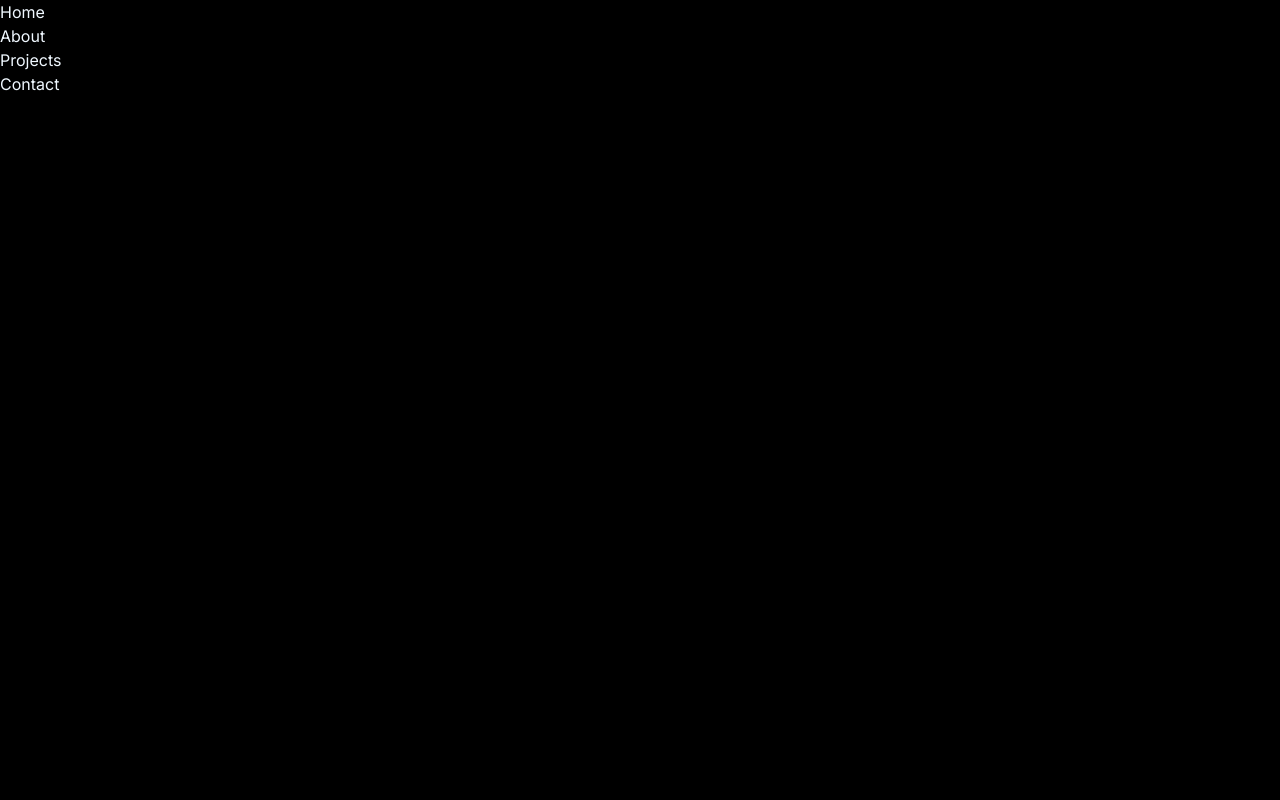
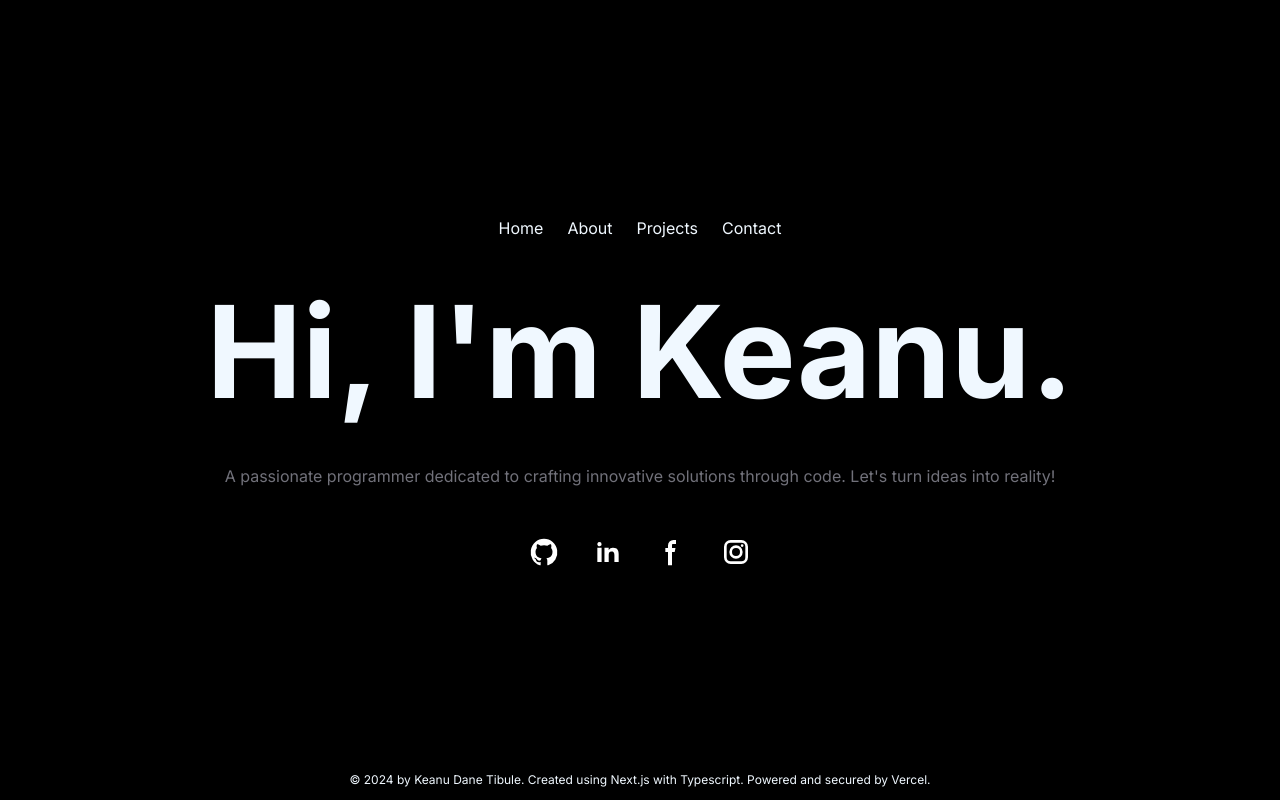
Before and after one commit to Keanu-Tibule/website-resume, a Next.js app: page / in a window 1280 px wide. Built offline with nearby package versions, Linux system fonts and the light colour scheme.

Commit message:
Home Page Creation - created home page - created Navbar links - linked pages to Navbar - created Footer component - added flowbite package - created SocIcons component

```diff
--- a/src/app/components/Footer.tsx
+++ b/src/app/components/Footer.tsx
@@ -0,0 +1,13 @@
+import React from "react";
+
+const Footer = () => {
+  return (
+    <div className="flex-col bg-black fixed bottom-0 left-0 w-full h-10 flex justify-center text-center">
+      <h2 className="text-xs">
+        © 2024 by Keanu Dane Tibule. Created using Next.js with Typescript.
+        Powered and secured by Vercel.
+      </h2>
+    </div>
+  );
+};
+export default Footer;
--- a/src/app/components/Navbar.tsx
+++ b/src/app/components/Navbar.tsx
@@ -1,10 +1,11 @@
 import React from 'react'
 import Link from 'next/link';
 
-const Navbar = () => {
+const Navbar: React.FC = () => {
   return (
+    <div className='py-4'>
       <nav>
-      <ul>
+        <ul className='flex justify-center space-x-6'>
           <li>
             <Link href="/">Home</Link>
           </li>
@@ -15,10 +16,11 @@ const Navbar = () => {
             <Link href="/pages/projects">Projects</Link>
           </li>
           <li>
-          <Link href="/contact">Contact</Link>
+            <Link href="/pages/contact">Contact</Link>
           </li>
         </ul>
       </nav>
+    </div>
   );
 }
 
--- /dev/null
+++ b/src/app/components/SocIcons.tsx
@@ -0,0 +1,93 @@
+import React from "react";
+
+const SocIcons = () => {
+  return (
+    <div className="py-8">
+      <ul className="flex justify-center space-x-8">
+        {/* Github */}
+        <li>
+          <a href="https://github.com/Keanu-Tibule" target="_blank" rel="noopener noreferrer">
+              <svg
+                className="w-[32px] h-[32px] text-white"
+                aria-hidden="true"
+                xmlns="http://www.w3.org/2000/svg"
+                width="24"
+                height="24"
+                fill="currentColor"
+                viewBox="0 0 24 24"
+              >
+                <path
+                  fill-rule="evenodd"
+                  d="M12.006 2a9.847 9.847 0 0 0-6.484 2.44 10.32 10.32 0 0 0-3.393 6.17 10.48 10.48 0 0 0 1.317 6.955 10.045 10.045 0 0 0 5.4 4.418c.504.095.683-.223.683-.494 0-.245-.01-1.052-.014-1.908-2.78.62-3.366-1.21-3.366-1.21a2.711 2.711 0 0 0-1.11-1.5c-.907-.637.07-.621.07-.621.317.044.62.163.885.346.266.183.487.426.647.71.135.253.318.476.538.655a2.079 2.079 0 0 0 2.37.196c.045-.52.27-1.006.635-1.37-2.219-.259-4.554-1.138-4.554-5.07a4.022 4.022 0 0 1 1.031-2.75 3.77 3.77 0 0 1 .096-2.713s.839-.275 2.749 1.05a9.26 9.26 0 0 1 5.004 0c1.906-1.325 2.74-1.05 2.74-1.05.37.858.406 1.828.101 2.713a4.017 4.017 0 0 1 1.029 2.75c0 3.939-2.339 4.805-4.564 5.058a2.471 2.471 0 0 1 .679 1.897c0 1.372-.012 2.477-.012 2.814 0 .272.18.592.687.492a10.05 10.05 0 0 0 5.388-4.421 10.473 10.473 0 0 0 1.313-6.948 10.32 10.32 0 0 0-3.39-6.165A9.847 9.847 0 0 0 12.007 2Z"
+                  clip-rule="evenodd"
+                />
+              </svg>
+          </a>
+        </li>
+        {/* LinkedIn */}
+        <li>
+          <a href="https://www.linkedin.com/in/keanu-dane-tibule-4b4009281/" target="_blank" rel="noopener noreferrer">
+              <svg
+                className="w-[32px] h-[32px] text-white"
+                aria-hidden="true"
+                xmlns="http://www.w3.org/2000/svg"
+                width="24"
+                height="24"
+                fill="currentColor"
+                viewBox="0 0 24 24"
+              >
+                <path
+                  fill-rule="evenodd"
+                  d="M12.51 8.796v1.697a3.738 3.738 0 0 1 3.288-1.684c3.455 0 4.202 2.16 4.202 4.97V19.5h-3.2v-5.072c0-1.21-.244-2.766-2.128-2.766-1.827 0-2.139 1.317-2.139 2.676V19.5h-3.19V8.796h3.168ZM7.2 6.106a1.61 1.61 0 0 1-.988 1.483 1.595 1.595 0 0 1-1.743-.348A1.607 1.607 0 0 1 5.6 4.5a1.601 1.601 0 0 1 1.6 1.606Z"
+                  clip-rule="evenodd"
+                />
+                <path d="M7.2 8.809H4V19.5h3.2V8.809Z" />
+              </svg>
+          </a>
+        </li>
+        {/* Facebook */}
+        <li>
+          <a href="https://www.facebook.com/keanudane/" target="_blank" rel="noopener noreferrer">
+              <svg
+                className="w-[32px] h-[32px] text-white"
+                aria-hidden="true"
+                xmlns="http://www.w3.org/2000/svg"
+                width="24"
+                height="24"
+                fill="currentColor"
+                viewBox="0 0 24 24"
+              >
+                <path
+                  fill-rule="evenodd"
+                  d="M13.135 6H15V3h-1.865a4.147 4.147 0 0 0-4.142 4.142V9H7v3h2v9.938h3V12h2.021l.592-3H12V6.591A.6.6 0 0 1 12.592 6h.543Z"
+                  clip-rule="evenodd"
+                />
+              </svg>
+          </a>
+        </li>
+        {/* Instagram */}
+        <li>
+          <a href="https://www.instagram.com/keanudane_/" target="_blank" rel="noopener noreferrer">
+              <svg
+                className="w-[32px] h-[32px] text-white"
+                aria-hidden="true"
+                xmlns="http://www.w3.org/2000/svg"
+                width="24"
+                height="24"
+                fill="none"
+                viewBox="0 0 24 24"
+              >
+                <path
+                  fill="currentColor"
+                  fill-rule="evenodd"
+                  d="M3 8a5 5 0 0 1 5-5h8a5 5 0 0 1 5 5v8a5 5 0 0 1-5 5H8a5 5 0 0 1-5-5V8Zm5-3a3 3 0 0 0-3 3v8a3 3 0 0 0 3 3h8a3 3 0 0 0 3-3V8a3 3 0 0 0-3-3H8Zm7.597 2.214a1 1 0 0 1 1-1h.01a1 1 0 1 1 0 2h-.01a1 1 0 0 1-1-1ZM12 9a3 3 0 1 0 0 6 3 3 0 0 0 0-6Zm-5 3a5 5 0 1 1 10 0 5 5 0 0 1-10 0Z"
+                  clip-rule="evenodd"
+                />
+              </svg>
+          </a>
+        </li>
+      </ul>
+    </div>
+  );
+};
+export default SocIcons;
--- a/src/app/page.tsx
+++ b/src/app/page.tsx
@@ -1,11 +1,26 @@
-import React from 'react'
-import Link from 'next/link';
-import Navbar from '@/app/components/Navbar';
+import React from "react";
+import Link from "next/link";
+import Navbar from "@/app/components/Navbar";
+import SocIcons from "./components/SocIcons";
+import Footer from "./components/Footer";
 
 export default function Home() {
   return (
     <>
-      <Navbar />
+      <div className="flex flex-col justify-center items-center min-h-screen">
+        <Navbar />
+        <div className="text-center my-8">
+          <h1 className="text-9xl font-bold">Hi, I'm Keanu.</h1>
+        </div>
+        <div className="text-center my-4">
+          <h2 className="text-zinc-500">
+            A passionate programmer dedicated to crafting innovative solutions
+            through code. Let's turn ideas into reality!
+          </h2>
+        </div>
+        <SocIcons />
+      </div>
+      <Footer />
     </>
   );
 }
```
Also changed, not shown: package.json (+6 -5 lines), 1 other file (tests, documents, lock files or other folders). Lines whose indentation alone changed are shown as unchanged.
